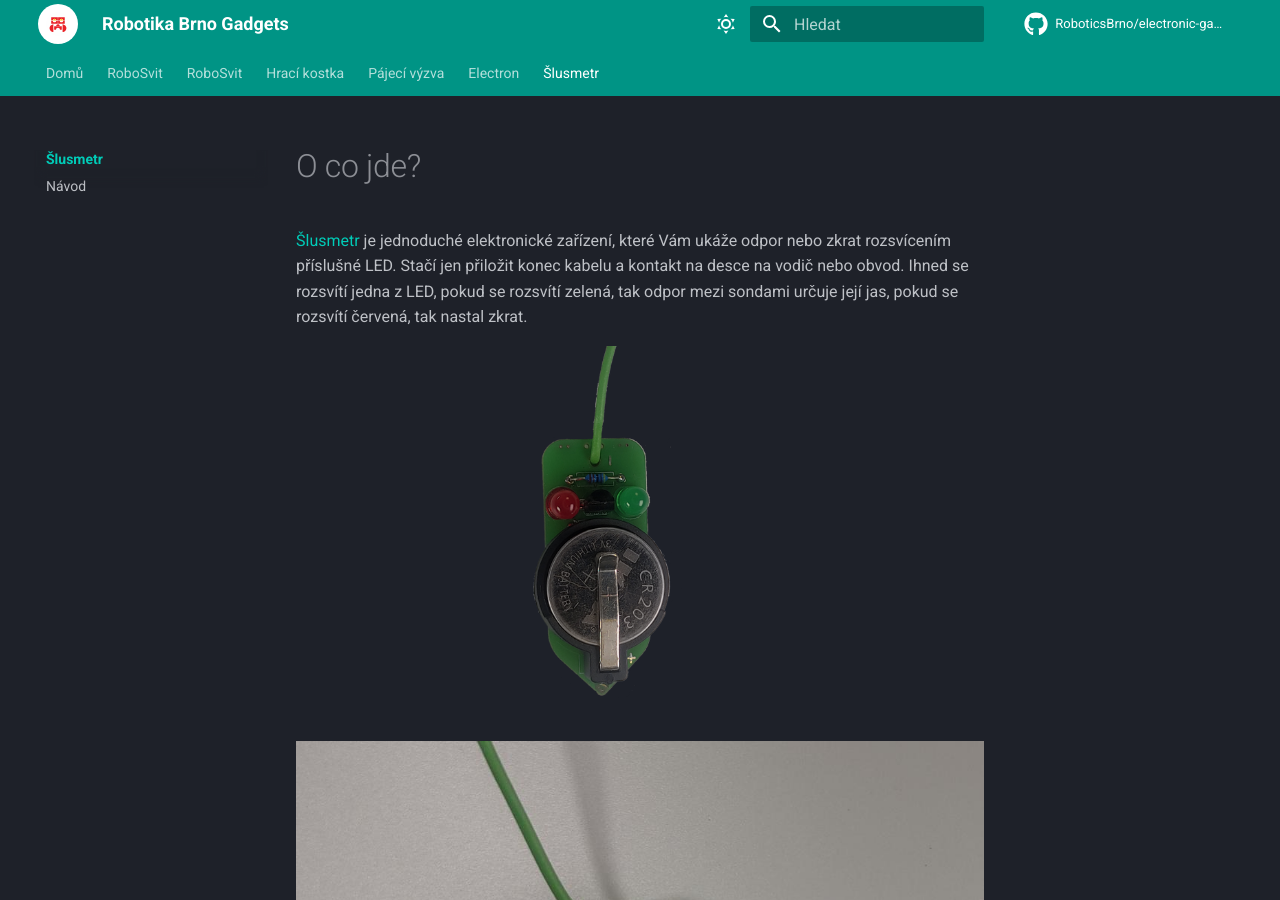
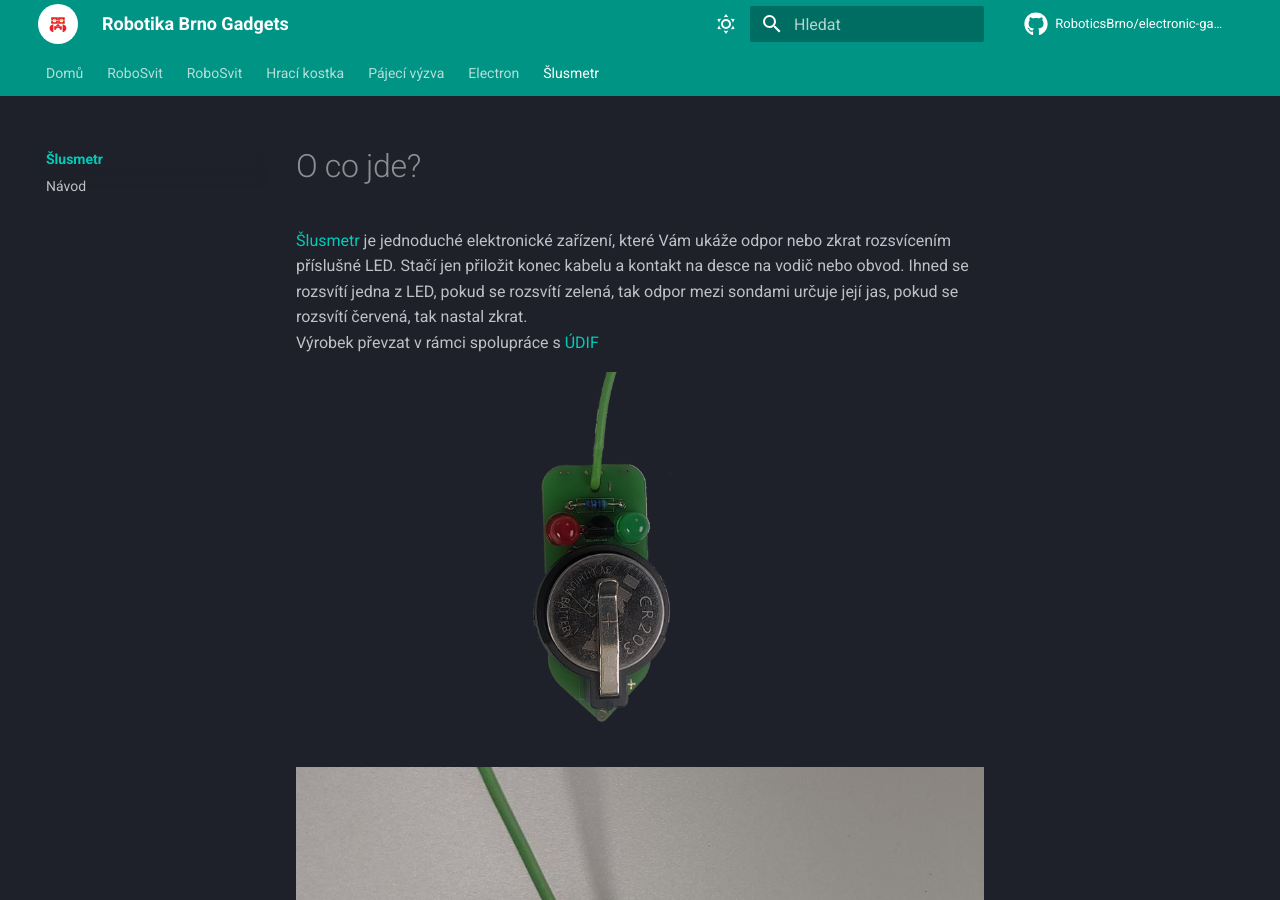
Before and after one commit to RoboticsBrno/electronic-gadgets, an MkDocs documentation site: the page built from gadgets/slusmetr/README.md, in a window 1280 px wide and 900 px high. Built offline with MkDocs 1.6.1 and Material for MkDocs 9.7.7, drawn with Linux system fonts in a browser that asks for light colours; comment, search, counter and statistics services are not loaded.

Commit message:
Added UDIF collaboration mention

```diff
--- a/gadgets/slusmetr/README.md
+++ b/gadgets/slusmetr/README.md
@@ -1,7 +1,8 @@
 # O co jde?
 
 [Šlusmetr](https://www.zirafoviny.cz/modules/lexikon/entry.php?entryID=227) je jednoduché elektronické zařízení, které Vám ukáže odpor nebo zkrat rozsvícením příslušné LED.
-Stačí jen přiložit konec kabelu a kontakt na desce na vodič nebo obvod. Ihned se rozsvítí jedna z LED, pokud se rozsvítí zelená, tak odpor mezi sondami určuje její jas, pokud se rozsvítí červená, tak nastal zkrat.
+Stačí jen přiložit konec kabelu a kontakt na desce na vodič nebo obvod. Ihned se rozsvítí jedna z LED, pokud se rozsvítí zelená, tak odpor mezi sondami určuje její jas, pokud se rozsvítí červená, tak nastal zkrat. <br>
+Výrobek převzat v rámci spolupráce s [ÚDIF](https://www.udif.cz)
 
 ![Šlusmetr titulek](assets/title1.png)
 ![Šlusmetr titulek](assets/title2.jpg)
```
